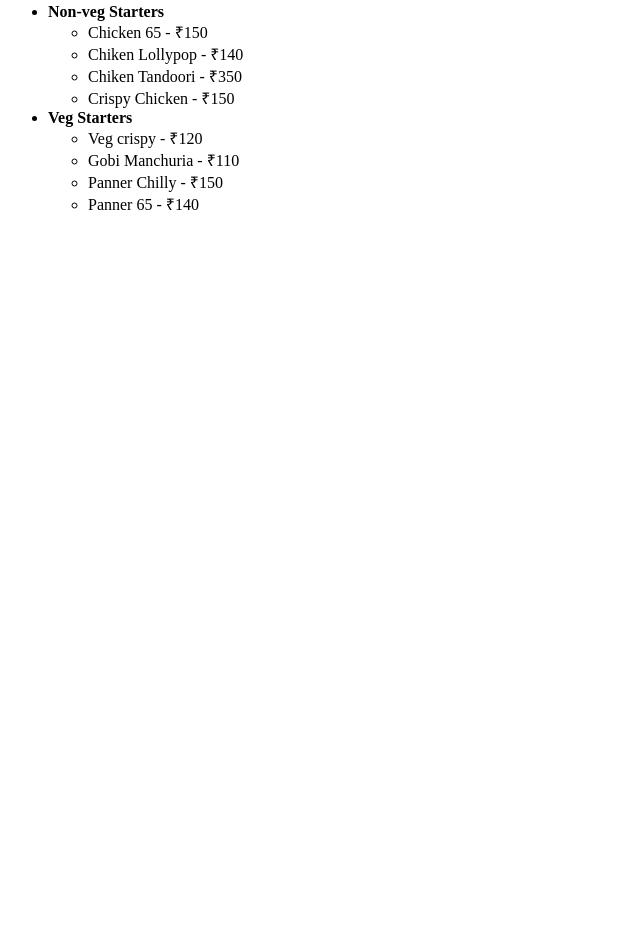
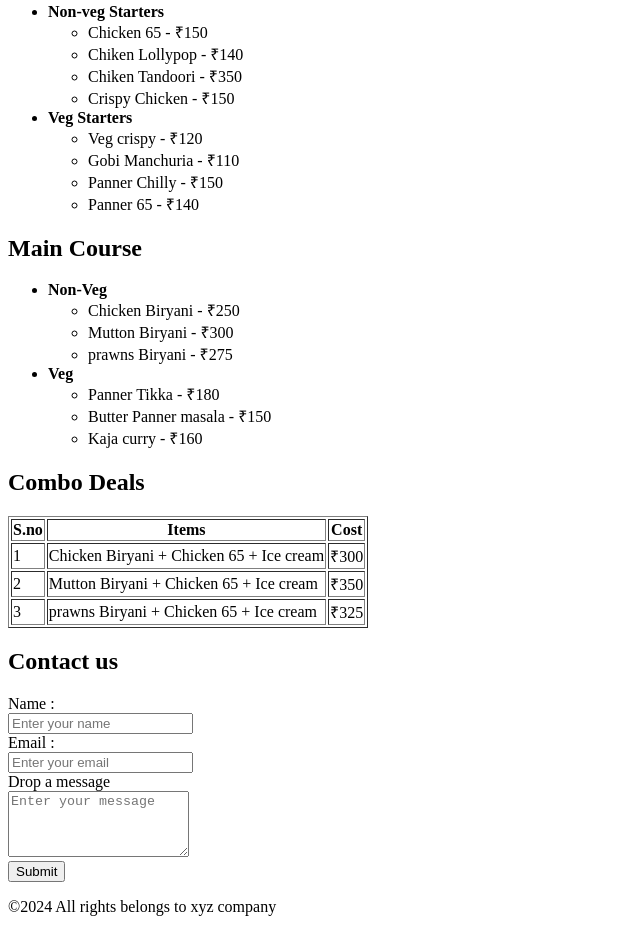
Before and after one commit to HemanthReddy-24/100-projects, a plain HTML site: page 8.Restaurant menu page/index.html in a window 1280 px wide. Shown: the part 441-1373 px from the top of the page, without its empty margins (0-640 px from the left). Before the commit the page ends 800 px from the top, so only its background shows below. Drawn offline with Linux system fonts and the light colour scheme.

Commit message:
Restaurant website completed

```diff
--- a/8.Restaurant menu page/index.html
+++ b/8.Restaurant menu page/index.html
@@ -41,7 +41,90 @@
           </ul>
         </ul>
       </section>
+      <section>
+        <h2>Main Course</h2>
+        <ul>
+          <li><strong>Non-Veg</strong></li>
+          <ul>
+            <li>Chicken Biryani - &#8377;250</li>
+            <li>Mutton Biryani - &#8377;300</li>
+            <li>prawns Biryani - &#8377;275</li>
+          </ul>
+          <li><strong>Veg</strong></li>
+          <ul>
+            <li>Panner Tikka - &#8377;180</li>
+            <li>Butter Panner masala - &#8377;150</li>
+            <li>Kaja curry - &#8377;160</li>
+          </ul>
+        </ul>
+      </section>
+      <section>
+        <h1>Combo Deals</h1>
+        <table border="1">
+          <thead>
+            <tr>
+              <th>S.no</th>
+              <th>Items</th>
+              <th>Cost</th>
+            </tr>
+          </thead>
+          <tbody>
+            <tr>
+              <td>1</td>
+              <td>Chicken Biryani + Chicken 65 + Ice cream</td>
+              <td>&#8377;300</td>
+            </tr>
+            <tr>
+              <td>2</td>
+              <td>Mutton Biryani + Chicken 65 + Ice cream</td>
+              <td>&#8377;350</td>
+            </tr>
+            <tr>
+              <td>3</td>
+              <td>prawns Biryani + Chicken 65 + Ice cream</td>
+              <td>&#8377;325</td>
+            </tr>
+          </tbody>
+        </table>
+      </section>
+      <section id="contact">
+        <h2>Contact us</h2>
+        <form action="#" method="get">
+          <div>
+            <label for="name">Name : </label><br />
+            <input
+              type="text"
+              name="name"
+              id="name"
+              placeholder="Enter your name"
+              required
+            />
+          </div>
+          <div>
+            <label for="email">Email : </label><br />
+            <input
+              type="email"
+              name="email"
+              id="email"
+              placeholder="Enter your email"
+              required
+            />
+          </div>
+          <div>
+            <label for="message">Drop a message</label><br />
+            <textarea
+              name="message"
+              id="message"
+              rows="4"
+              placeholder="Enter your message"
+            ></textarea>
+          </div>
+          <button type="submit">Submit</button>
+        </form>
+      </section>
     </main>
-    <footer></footer>
+    <footer>
+      <p>&copy;2024 All rights belongs to xyz company</p>
+    </footer>
   </body>
 </html>
```
